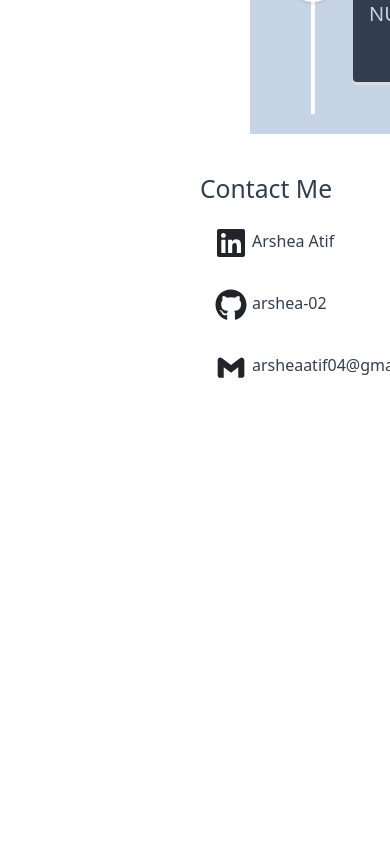
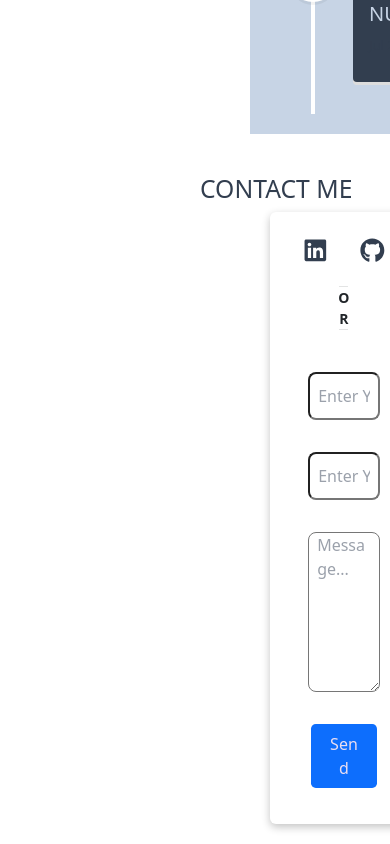
Before and after one commit to arshea-02/personal_portfolio, a React (Create React App) app in the folder client/: page / in a window 390 px wide. Shown: the part 6979-7823 px from the top of the page. Before the commit the page ends 7397 px from the top, so only its background shows below. Built offline with nearby package versions, Linux system fonts and the light colour scheme.

Commit message:
Update Contact.js

```diff
--- a/client/src/pages/ContactInfo/ContactInfo.js
+++ b/client/src/pages/ContactInfo/ContactInfo.js
@@ -8,48 +8,43 @@ const ContactInfo = () => {
   return (
     <>
       <div className="container contact">
-        <h2>Contact Me</h2>
-        <div className="row">
-          <div className="col-md-4 col-lg-4 col-xs-4 col-sm-12">
-            <a href="#" className="card border-0">
-              <div className="card-content">
-                <div className="media d-flex justify-content-center">
-                  <FaLinkedin className="contact-icon" />
-                  <div className="contact-name">
-                    <p className="contact-link">Arshea Atif</p>
-                  </div>
-                </div>
-              </div>
+        <h2>CONTACT ME</h2>
+        <div className="card1 d-flex card border-0">
+          <h2>
+            <a href="https://www.linkedin.com/in/arshea-atif-6a26b5248">
+              <FaLinkedin color="#323e4f" className="m-3" />
             </a>
-          </div>
-          <div className="col-md-3 col-lg-3 col-xs-3 col-sm-12">
-            <a href="#" className="card border-0">
-              <div className="card-content">
-                <div className="media d-flex justify-content-center">
-                    <FaGithub className="contact-icon"/>
-                  <div className="contact-name">
-                    <p className="contact-link">
-                      arshea-02
-                    </p>
-                  </div>
-                </div>
-              </div>
+            <a href="https://github.com/arshea-02">
+              <FaGithub color="#323e4f" className="m-3" />
             </a>
-          </div>
-          <div className="col-md-4 col-lg-4 col-xs-4 col-sm-12">
-            <a href="#" className="card border-0">
-              <div className="card-content">
-                <div className="media d-flex justify-content-center">
-                    <BiLogoGmail className="contact-icon"/>
-                  <div className="contact-name">
-                    <p className="contact-link">
-                      arsheaatif04@gmail.com
-                    </p>
-                  </div>
-                </div>
-              </div>
-            </a>
-          </div>
+          </h2>
+          <div className="line" />
+          <small className="or text-center">OR</small>
+          <div className="line" />
+
+          <form className="form m-3">
+            <input
+              type="text"
+              name="name"
+              placeholder="Enter Your Name"
+              className="mb-3"
+            />
+            <input
+              type="email"
+              name="email"
+              placeholder="Enter Your Email"
+              className="mb-3"
+            />
+            <textarea
+              type="text"
+              name="msg"
+              placeholder="Message..."
+              className="mb-3"
+            />
+            <button className="btn btn-primary" type="submit">
+              Send
+            </button>
+          </form>
         </div>
       </div>
     </>
--- a/client/src/pages/ContactInfo/contact_info.css
+++ b/client/src/pages/ContactInfo/contact_info.css
@@ -2,6 +2,7 @@
     padding: 20px;
     padding-left: 200px;
     margin-top: 20px;
+    box-shadow: none;
 }
 
 .contact h2{
@@ -10,9 +11,13 @@
 }
 
 .contact .card{
+    margin-left: 70px;
     padding: 10px;
-    width: max-content;
-    text-decoration: none;
+    width: 87%;
+    justify-items: center;
+    align-items: center;
+    box-shadow: rgba(0, 0, 0, 0.24) 0px 3px 8px;
+    transition: none;
 }
 
 .contact-icon{
@@ -20,23 +25,68 @@
     margin: 5px;
 }
 
-.contact-name{
-    padding-top: 7px;
-    width: fit-content;
+.line{
+    display: flex;
+    height: 1px;
+    width: 7%;
+    background-color: rgb(199, 202, 202);
+    opacity: 0.5;
 }
 
-.contact-link{
-    color: #323e4f;
-    margin-bottom: 0;
-    text-align: center;
+.or{
+    width: 10%;
+    font-weight: bold;
 }
 
-.contact-link:hover{
-    color:rgb(84, 84, 255);
-    text-decoration: underline;
+.form{
+    display: flex;
+    flex-direction: column;
+    width: 80%;
+    padding: 10px;
+    border-radius: 15px;
+    align-items: center;
+}
+
+.form input{
+    display: block;
+    width: 87%;
+    height: 3em;
+    margin: 1em 0;
+    padding: 0 0.5em;
+    border-radius: 8px;
+}
+
+.form textarea{
+    display: block;
+    width: 87%;
+    height: 10rem;
+    margin: 1em 0;
+    padding: 0 0.5em;
+    border-radius: 8px;
+}
+
+.form button {
+    width: 80%;
+    border: none;
+    color: rgb(234, 222, 241);
+    padding: 0.5rem 1rem;
+    text-align: center;
+    font-size: 1rem;
+    border-radius: 0.3rem;
+    cursor: pointer;
+    margin-top: 1rem;
 }
 
 .contact .card:hover{
-    background-color: #d3d8df;
-    box-shadow: none;
+    transform: none;
 }
+
+::placeholder{
+    color: #9ba1ab;
+    opacity: 1;
+}
+
+input:focus, textarea:focus{
+    outline: 1px solid #323e4f !important;
+    outline-width: 0px;
+}
```
